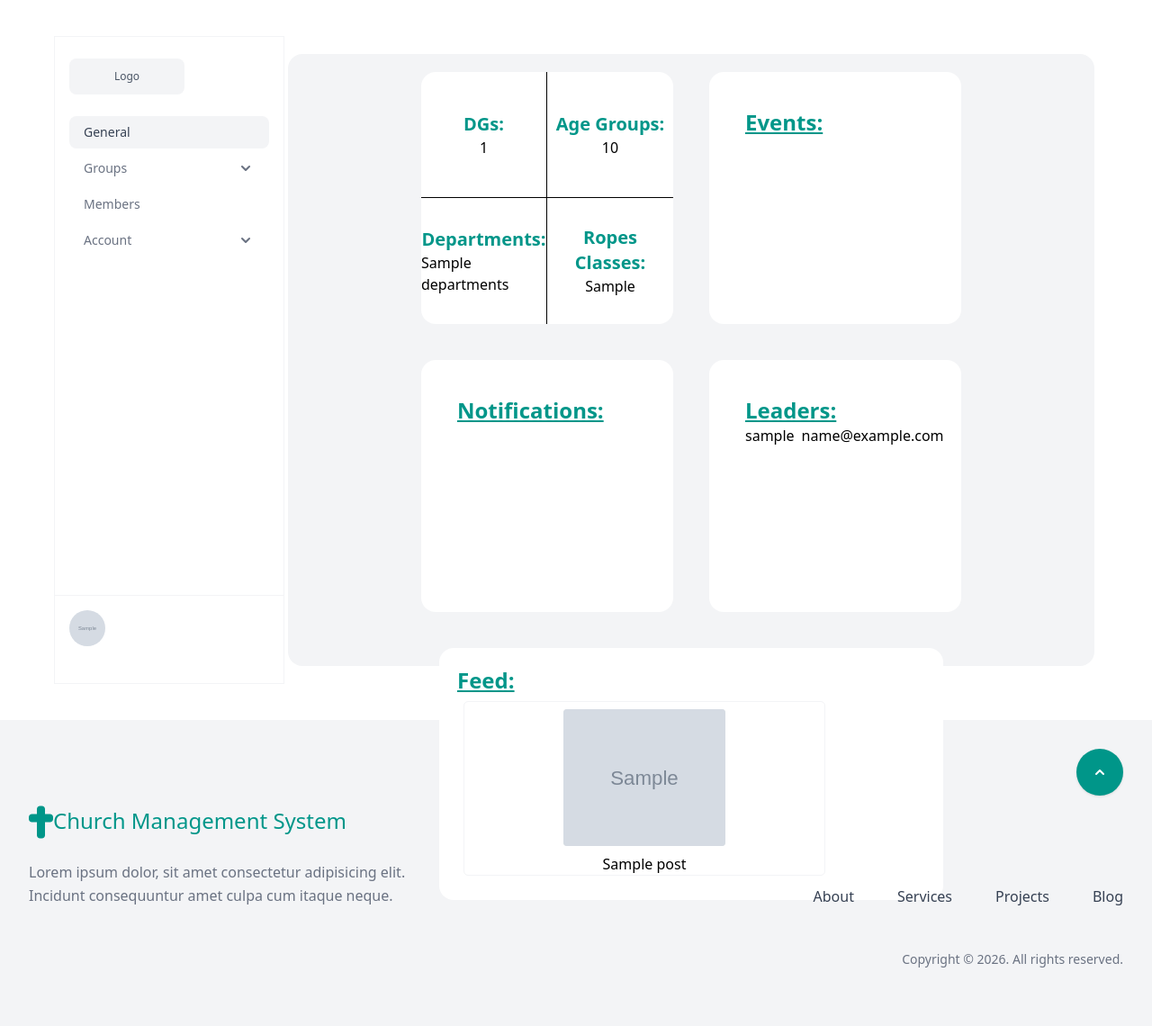
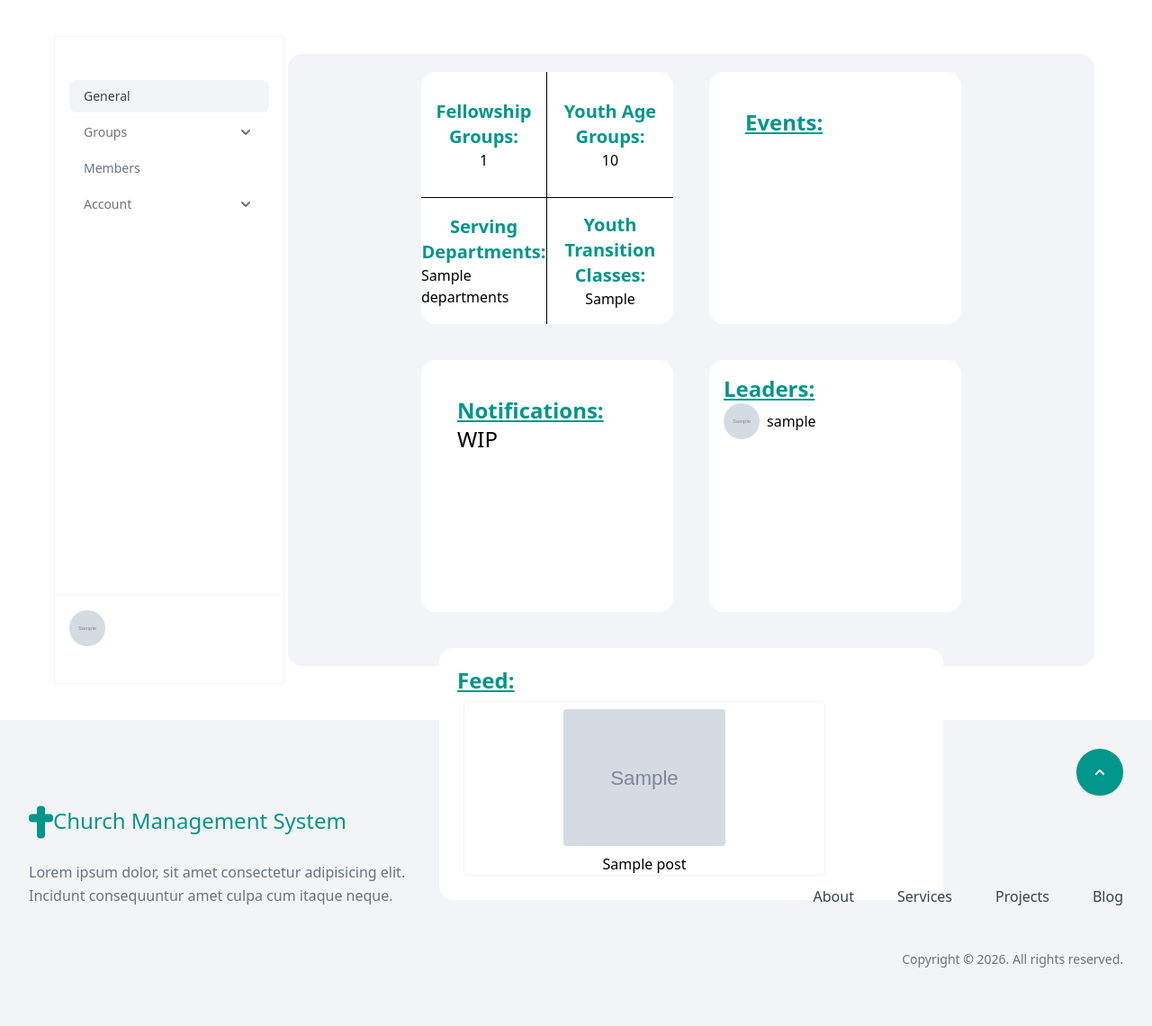
Before and after one commit to kibetnathan/Church-Management-System, a Django app: template mainapp/templates/dashboards/pastors/general.html in a window 1280 px wide. Shown: the part 66-1206 px from the top of the page at 90% size. Run offline with Django 5.2, Linux system fonts and the light colour scheme; the template is opened without the code that fills it: most values are stand-ins (such as "Sample title", 1, 10 or a date in 2020); grey boxes marked "Sample" are stand-in pictures; style sheets or scripts are compiled from the project's sources; some libraries are stand-ins or nearby versions.

Commit message:
add more to dashboard

```diff
--- a/mainapp/templates/dashboards/pastors/general.html
+++ b/mainapp/templates/dashboards/pastors/general.html
@@ -1,28 +1,29 @@
 {% extends "pastor.html" %} {% block dashboard %}
+{% load static %}
 <div class="flex flex-row flex-wrap w-full h-full justify-center items-center">
   <div class="bg-white rounded-2xl h-70 w-70 m-5 grid grid-cols-2 grid-rows-2">
     <div
       class="col-span-1 row-span-1 border-b border-r flex flex-col justify-center items-center"
     >
-      <p class="text-xl font-bold text-teal-600">DGs:</p>
+      <p class="text-xl font-bold text-teal-600 text-center">Fellowship Groups:</p>
       <p>{{total_dgs}}</p>
     </div>
     <div
       class="col-span-1 row-span-1 border-b flex flex-col justify-center items-center"
     >
-      <p class="text-xl font-bold text-teal-600">Age Groups:</p>
+      <p class="text-xl font-bold text-teal-600 text-center">Youth Age Groups:</p>
       <p>{{age_groups}}</p>
     </div>
     <div
       class="col-span-1 row-span-1 border-r flex flex-col justify-center items-center"
     >
-      <p class="text-xl font-bold text-teal-600">Departments:</p>
+      <p class="text-xl font-bold text-teal-600 text-center">Serving Departments:</p>
       <p>{{departments}}</p>
     </div>
     <div
       class="col-span-1 row-span-1 flex flex-col justify-center items-center"
     >
-      <p class="text-xl text-center font-bold text-teal-600">Ropes Classes:</p>
+      <p class="text-xl text-center font-bold text-teal-600">Youth Transition Classes:</p>
       <p>{{ropes_classes}}</p>
     </div>
   </div>
@@ -31,16 +32,23 @@
   </div>
   <div class="bg-white rounded-2xl h-70 w-70 m-5 p-10 flex flex-col">
     <h3 class="text-2xl font-bold text-teal-600 underline">Notifications:</h3>
+    <p class="text-2xl font-light ">WIP</p>
   </div>
-  <div class="bg-white rounded-2xl h-70 w-70 m-5 p-10 flex flex-col">
+  <div class="bg-white rounded-2xl h-70 w-70 m-5 p-4 flex flex-col">
     <h3 class="text-2xl font-bold text-teal-600 underline">Leaders:</h3>
     {% for user in leaders %}
     <div class="flex items-center gap-2">
+      {% if user.profile.profile_pic %}
+      <img src="{{user.profile.profile_pic.build_url}}"
+            class="size-10 rounded-full object-cover" alt="profile_pic">
+      {% else %}
+      <img src={% static 'defaultavatar.jpg' %}
+            class="size-10 rounded-full object-cover" alt="default_profile">
+      {% endif %}
       <p>{{ user.username }}</p>
-      <p>{{ user.email }}</p>
     </div>
     {% empty %}
-    <p>No pastors found.</p>
+    <p>No leaders found.</p>
     {% endfor %}
   </div>
   <div class="bg-white rounded-2xl h-70 w-140 m-5 p-5 flex flex-col">
--- a/mainapp/templates/pastor.html
+++ b/mainapp/templates/pastor.html
@@ -11,11 +11,6 @@
     >
     <!-- Sidebar -->
       <div class="px-4 py-6">
-        <span
-          class="grid h-10 w-32 place-content-center rounded-lg bg-gray-100 text-xs text-gray-600"
-        >
-          Logo
-        </span>
 
         <ul class="mt-6 space-y-1">
           <li>
```
